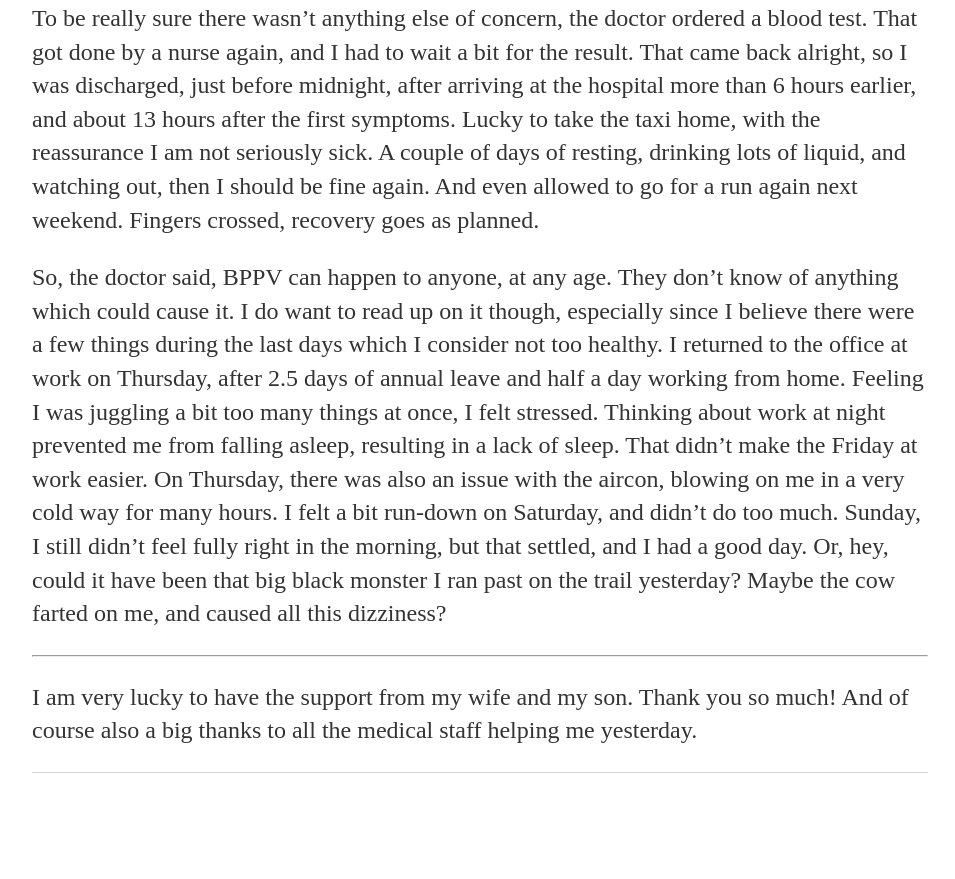
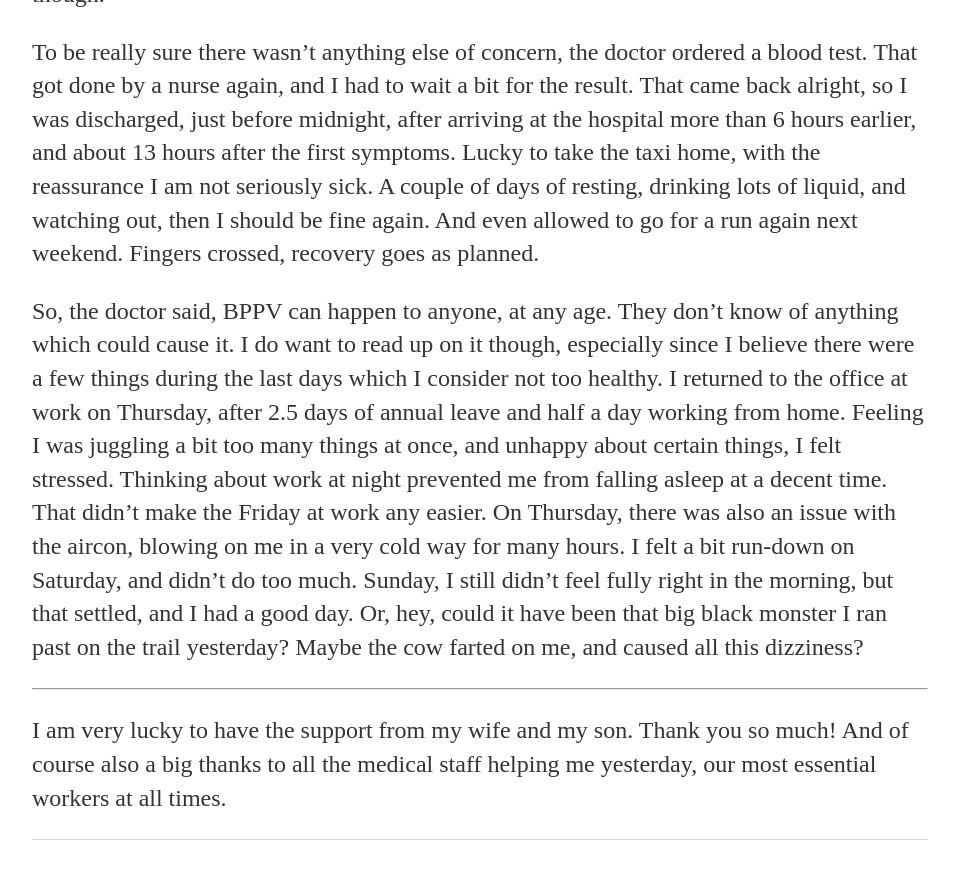
Before and after one commit to rudiverse/rudiverse.github.io, a Jekyll site: the page built from _posts/2021-02-09-bppv-vertigo.md, in a window 1280 px wide and 900 px high, scrolled down 3046 px. Shown: the top 879 px of the window, without its empty margins (160-1115 px from the left). Built offline with Jekyll 4.4.1, drawn with Linux system fonts in a browser that asks for light colours; before the commit the page ends 3879 px from its top, so only the background shows below that; some of the changed text lies outside the part shown.

Commit message:
text adjustments

```diff
--- a/_posts/2021-02-09-bppv-vertigo.md
+++ b/_posts/2021-02-09-bppv-vertigo.md
@@ -25,7 +25,7 @@ By the time the doctor arrived, spinning feeling and nausea had gone. Some dizzi
 
 To be really sure there wasn't anything else of concern, the doctor ordered a blood test. That got done by a nurse again, and I had to wait a bit for the result. That came back alright, so I was discharged, just before midnight, after arriving at the hospital more than 6 hours earlier, and about 13 hours after the first symptoms. Lucky to take the taxi home, with the reassurance I am not seriously sick. A couple of days of resting, drinking lots of liquid, and watching out, then I should be fine again. And even allowed to go for a run again next weekend. Fingers crossed, recovery goes as planned.
 
-So, the doctor said, BPPV can happen to anyone, at any age. They don't know of anything which could cause it. I do want to read up on it though, especially since I believe there were a few things during the last days which I consider not too healthy. I returned to the office at work on Thursday, after 2.5 days of annual leave and half a day working from home. Feeling I was juggling a bit too many things at once, I felt stressed. Thinking about work at night prevented me from falling asleep, resulting in a lack of sleep. That didn't make the Friday at work easier. On Thursday, there was also an issue with the aircon, blowing on me in a very cold way for many hours. I felt a bit run-down on Saturday, and didn't do too much. Sunday, I still didn't feel fully right in the morning, but that settled, and I had a good day. Or, hey, could it have been that big black monster I ran past on the trail yesterday? Maybe the cow farted on me, and caused all this dizziness?
+So, the doctor said, BPPV can happen to anyone, at any age. They don't know of anything which could cause it. I do want to read up on it though, especially since I believe there were a few things during the last days which I consider not too healthy. I returned to the office at work on Thursday, after 2.5 days of annual leave and half a day working from home. Feeling I was juggling a bit too many things at once, and unhappy about certain things, I felt stressed. Thinking about work at night prevented me from falling asleep at a decent time. That didn't make the Friday at work any easier. On Thursday, there was also an issue with the aircon, blowing on me in a very cold way for many hours. I felt a bit run-down on Saturday, and didn't do too much. Sunday, I still didn't feel fully right in the morning, but that settled, and I had a good day. Or, hey, could it have been that big black monster I ran past on the trail yesterday? Maybe the cow farted on me, and caused all this dizziness?
 
 ---
-I am very lucky to have the support from my wife and my son. Thank you so much! And of course also a big thanks to all the medical staff helping me yesterday.
+I am very lucky to have the support from my wife and my son. Thank you so much! And of course also a big thanks to all the medical staff helping me yesterday, our most essential workers at all times.
```
Also changed, not shown: other parts of _posts/2021-02-09-bppv-vertigo.md (+1 -1 lines).
